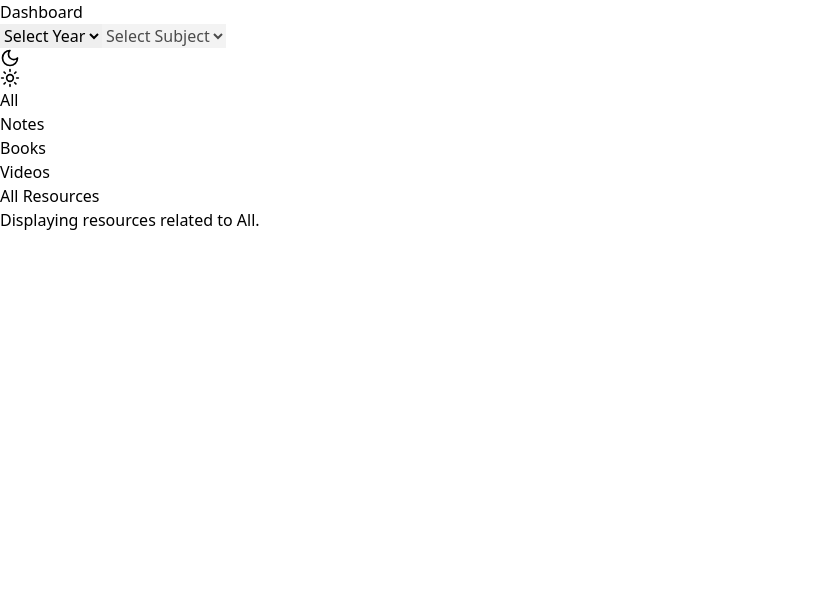
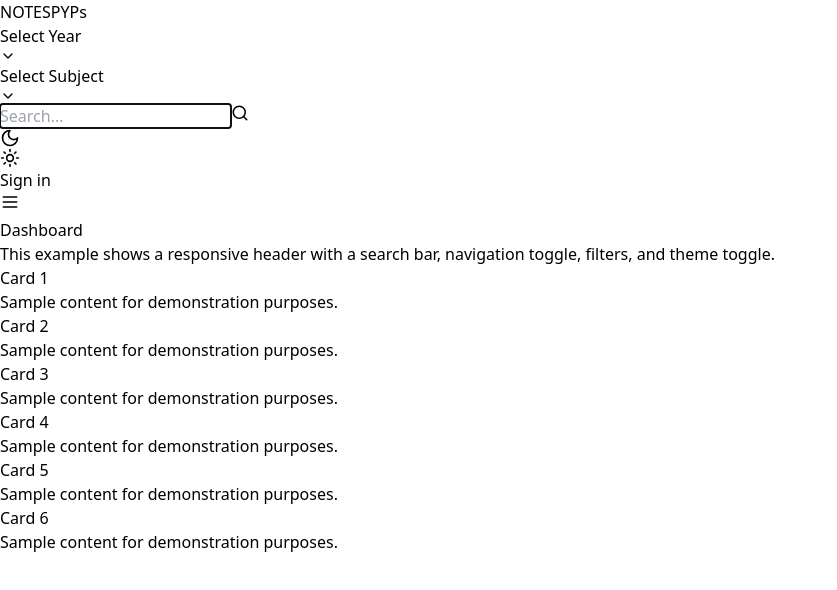
Before and after one commit to Jatin917/onlinenotes, a Next.js app in the folder apps/frontend/: page / in a window 1280 px wide. Shown: the top 590 px of the page, without its empty margins (0-837 px from the left). Built offline with nearby package versions, Linux system fonts and the light colour scheme.

Commit message:
header done

```diff
--- /dev/null
+++ b/apps/frontend/app/UI/filterDropDown.tsx
@@ -0,0 +1,49 @@
+"use client";
+import { useState } from 'react';
+import { ChevronDown } from 'lucide-react';
+
+export const FilterDropdown = ({
+  options = [],
+  disabled = false,
+  value = null,
+  onChange,
+  placeholder = "Select..."
+}) => {
+  const [isOpen, setIsOpen] = useState(false);
+
+  const handleSelect = (option) => {
+    if (onChange) {
+      onChange(option);
+    }
+    setIsOpen(false);
+  };
+
+  return (
+    <div className="relative">
+      <button
+        disabled={disabled}
+        onClick={() => setIsOpen(!isOpen)}
+        className={`flex items-center justify-between min-w-40 px-4 py-2 bg-gray-800 rounded-lg text-sm ${
+          disabled ? 'opacity-50 cursor-not-allowed' : 'cursor-pointer hover:bg-gray-700'
+        }`}
+      >
+        <span className="mr-2">{value || placeholder}</span>
+        <ChevronDown size={16} />
+      </button>
+
+      {isOpen && !disabled && (
+        <div className="absolute z-10 mt-1 w-full bg-gray-800 rounded-lg shadow-lg py-1 max-h-60 overflow-auto">
+          {options.map((option) => (
+            <div
+              key={option}
+              className="px-4 py-2 hover:bg-gray-700 cursor-pointer text-sm"
+              onClick={() => handleSelect(option)}
+            >
+              {option}
+            </div>
+          ))}
+        </div>
+      )}
+    </div>
+  );
+};
--- /dev/null
+++ b/apps/frontend/app/UI/mobileMenu.tsx
@@ -0,0 +1,70 @@
+"use client";
+import { useState } from 'react';
+import { Menu, X } from 'lucide-react';
+import { NavigationToggle } from './navigationToggle';
+import { FilterDropdown } from './filterDropDown';
+import ThemeToggle from './toggleDark';
+
+const MobileMenu = ({
+  years,
+  subjects,
+  selectedYear,
+  selectedSubject,
+  theme,
+  onYearChange,
+  onSubjectChange,
+  onThemeChange
+}) => {
+  const [isOpen, setIsOpen] = useState(false);
+
+  const toggleMenu = () => {
+    setIsOpen(!isOpen);
+  };
+
+  return (
+    <div >
+      <button
+        onClick={toggleMenu}
+        className="p-2 rounded-full bg-gray-800 hover:bg-gray-700 transition-colors text-gray-300 hover:text-white"
+      >
+        {isOpen ? <X size={20} /> : <Menu size={20} />}
+      </button>
+
+      {isOpen && (
+        <div className="absolute top-16 left-0 right-0 bg-gray-900 shadow-lg z-50 py-4 px-6 flex flex-col space-y-4">
+          <NavigationToggle
+            options={['NOTES', "PYPs"]}
+            activeIndex={0}
+            onChange={() => {}}
+          />
+
+          <div className="flex flex-col space-y-3">
+            <FilterDropdown
+              placeholder="Select Year"
+              options={years}
+              value={selectedYear}
+              onChange={onYearChange}
+            />
+            <FilterDropdown
+              placeholder="Select Subject"
+              options={subjects}
+              value={selectedSubject}
+              onChange={onSubjectChange}
+              disabled={!selectedYear}
+            />
+          </div>
+
+          <div className="flex items-center justify-between pt-2 border-t border-gray-700">
+            <span className="text-sm text-gray-400">Theme</span>
+            <ThemeToggle
+              initialTheme={theme}
+              onChange={onThemeChange}
+            />
+          </div>
+        </div>
+      )}
+    </div>
+  );
+};
+
+export default MobileMenu;
--- /dev/null
+++ b/apps/frontend/app/UI/navigationToggle.tsx
@@ -0,0 +1,29 @@
+"use client";
+import { useState } from 'react';
+
+export const  NavigationToggle = ({ options = ['Solutions', 'PYPs'], activeIndex = 0, onChange }) => {
+  const [active, setActive] = useState(activeIndex);
+
+  const handleOptionClick = (index) => {
+    setActive(index);
+    if (onChange) {
+      onChange(options[index], index);
+    }
+  };
+
+  return (
+    <div className="bg-gray-800 rounded-full px-1 py-1 flex items-center w-full md:w[30%]">
+      {options.map((option, index) => (
+        <button
+          key={option}
+          className={`px-4 py-2 rounded-full text-sm font-medium transition-colors duration-200 ${
+            active === index ? 'bg-gray-900 text-white' : 'text-gray-400 hover:text-gray-300'
+          }`}
+          onClick={() => handleOptionClick(index)}
+        >
+          {option}
+        </button>
+      ))}
+    </div>
+  );
+};
--- /dev/null
+++ b/apps/frontend/app/UI/searchBar.tsx
@@ -0,0 +1,38 @@
+"use client";
+import { useState } from 'react';
+import { Search, X } from 'lucide-react';
+
+const SearchBar = () => {
+  const [searchQuery, setSearchQuery] = useState('');
+
+
+  const handleSearch = (e) => {
+    e.preventDefault();
+    console.log('Searching for:', searchQuery);
+    // Implement your search functionality here
+  };
+
+  return (
+    <div className="relative flex items-center w-full">
+      <form onSubmit={handleSearch} className="w-full flex">
+        <input
+          type="text"
+          placeholder="Search..."
+          value={searchQuery}
+          onChange={(e) => setSearchQuery(e.target.value)}
+          className="w-full bg-gray-700 text-white text-sm py-2 px-4 rounded-l-full focus:outline-none border border-gray-600"
+          autoFocus
+        />
+        <button
+          type="submit"
+          className="bg-gray-700 p-2 flex items-center justify-center border border-gray-600 border-l-0 rounded-r-full text-gray-300 hover:text-white"
+        >
+          <Search size={18} />
+        </button>
+      </form>
+    </div>
+  );
+
+};
+
+export default SearchBar;
--- a/apps/frontend/app/component/Dashboard/dashboard.tsx
+++ b/apps/frontend/app/component/Dashboard/dashboard.tsx
@@ -9,14 +9,17 @@ const Dashboard = () => {
   const [activeCategory, setActiveCategory] = useState("All");
 
   return (
-    <div className="min-h-screen flex flex-col items-center bg-gray-100 dark:bg-gray-900 text-gray-900 dark:text-white">
-      <Header />
-      <div className="mt-6 w-full max-w-2xl">
-        <VerticalToggle options={categories} onChange={setActiveCategory} />
-        <div className="mt-4 p-4 bg-white dark:bg-gray-800 rounded-lg shadow">
-          <h2 className="text-xl font-semibold">{activeCategory} Resources</h2>
-          <p className="text-gray-600 dark:text-gray-400">Displaying resources related to {activeCategory}.</p>
-        </div>
+    <div className="py-8">
+      <h1 className="text-2xl font-bold mb-4">Dashboard</h1>
+      <p className="mb-6">This example shows a responsive header with a search bar, navigation toggle, filters, and theme toggle.</p>
+
+      <div className="grid grid-cols-1 md:grid-cols-2 lg:grid-cols-3 gap-6">
+        {[1, 2, 3, 4, 5, 6].map((item) => (
+          <div key={item} className="bg-gray-800 rounded-lg p-6">
+            <h2 className="text-lg font-medium mb-2">Card {item}</h2>
+            <p className="text-gray-400">Sample content for demonstration purposes.</p>
+          </div>
+        ))}
       </div>
     </div>
   );
--- a/apps/frontend/app/component/Header/header.tsx
+++ b/apps/frontend/app/component/Header/header.tsx
@@ -1,78 +1,147 @@
-import { useState, useEffect } from "react";
-import ThemeToggle from "../../UI/toggleDark";
+"use client";
+// "use client";
+const Logo = () => {
+    return (
+      <div className="flex items-center">
+        <div className="w-8 h-8 flex flex-col">
+          <div className="w-4 h-4 bg-blue-600 rounded-sm"></div>
+          <div className="w-4 h-4 bg-indigo-700 rounded-sm ml-4 -mt-1"></div>
+        </div>
+      </div>
+    );
+  };
 
-const Header = ({ setSelectedYear, setSelectedSubject }) => {
-  const [darkMode, setDarkMode] = useState(false);
-  const [year, setYear] = useState("");
-  const [subject, setSubject] = useState("");
-  const [subjects, setSubjects] = useState([]);
 
+//   // components/Header/SignInButton.jsx
+  const SignInButton = () => {
+    return (
+      <button className="w-[80px] py-2 px-4 rounded-full bg-gray-800 hover:bg-gray-700 transition-colors text-sm font-medium">
+        Sign in
+      </button>
+    );
+  };
+
+
+
+import { useState, useEffect } from 'react';
+import { NavigationToggle } from '../../UI/navigationToggle';
+import { FilterDropdown } from '../../UI/filterDropDown';
+import SearchBar from '../../UI/searchBar';
+import ThemeToggle from '../../UI/toggleDark';
+import MobileMenu from '../../UI/mobileMenu';
+
+const Header = () => {
+  const [activeNav, setActiveNav] = useState('Compositions');
+  const [selectedYear, setSelectedYear] = useState(null);
+  const [selectedSubject, setSelectedSubject] = useState(null);
+  const [theme, setTheme] = useState('dark');
+  const [isMobile, setIsMobile] = useState(false);
+
+  const years = ['2022', '2023', '2024', '2025'];
+  const subjects = ['Mathematics', 'Physics', 'Chemistry', 'Biology', 'Computer Science'];
+
+  // Check window size for responsive design
   useEffect(() => {
-    const savedTheme = localStorage.getItem("darkMode");
-    if (savedTheme === "true") {
-      setDarkMode(true);
-      document.documentElement.classList.add("dark");
-    }
+    const handleResize = () => {
+      setIsMobile(window.innerWidth < 768);
+    };
+
+    // Set initial state
+    handleResize();
+
+    // Add event listener
+    window.addEventListener('resize', handleResize);
+
+    // Clean up
+    return () => {
+      window.removeEventListener('resize', handleResize);
+    };
   }, []);
 
-  const toggleDarkMode = () => {
-    const newMode = !darkMode;
-    setDarkMode(newMode);
-    localStorage.setItem("darkMode", newMode);
-    document.documentElement.classList.toggle("dark", newMode);
+  const handleNavChange = (option) => {
+    setActiveNav(option);
   };
 
-  const handleYearChange = (e) => {
-    const selectedYear = e.target.value;
-    setYear(selectedYear);
-    setSelectedYear(selectedYear);
-    // Example subjects for selected years
-    const subjectsMap = {
-      "1st Year": ["Maths", "Physics"],
-      "2nd Year": ["Computer Science", "Electronics"],
-      "3rd Year": ["AI", "Web Development"],
-    };
-    setSubjects(subjectsMap[selectedYear] || []);
-    setSubject(""); // Reset subject
+  const handleYearChange = (year) => {
+    setSelectedYear(year);
+    setSelectedSubject(null); // Reset subject when year changes
   };
 
-  const handleSubjectChange = (e) => {
-    setSubject(e.target.value);
-    setSelectedSubject(e.target.value);
+  const handleSubjectChange = (subject) => {
+    setSelectedSubject(subject);
   };
 
+  const handleThemeChange = (newTheme) => {
+    setTheme(newTheme);
+    // Apply theme changes to your app here
+  };
   return (
-    <header className="w-screen p-4 bg-gray-100 dark:bg-gray-800 text-gray-900 dark:text-white flex justify-between items-center">
-      <h1 className="text-xl font-bold">Dashboard</h1>
-      <div className="flex gap-4">
-        <select
-          value={year}
-          onChange={handleYearChange}
-          className="px-2 py-1 border dark:bg-gray-700 dark:text-white"
-        >
-          <option value="">Select Year</option>
-          <option value="1st Year">1st Year</option>
-          <option value="2nd Year">2nd Year</option>
-          <option value="3rd Year">3rd Year</option>
-        </select>
-        <select
-          value={subject}
-          onChange={handleSubjectChange}
-          disabled={!year}
-          className="px-2 py-1 border dark:bg-gray-700 dark:text-white"
-        >
-          <option value="">Select Subject</option>
-          {subjects.map((subj) => (
-            <option key={subj} value={subj}>{subj}</option>
-          ))}
-        </select>
-        <ThemeToggle
-        initialTheme={darkMode?"dark":"light"}
-        onChange={toggleDarkMode}
-      />
+    <header className={`w-full py-4 px-4 md:px-6 ${theme === 'dark' ? 'bg-gray-900 text-white' : 'bg-white text-gray-900'}`}>
+      <div className="flex items-center justify-between">
+
+        {/* Left side */}
+        <div className="flex items-center space-x-4 lg:space-x-6">
+          <Logo />
+          <div className="hidden lg:block">
+            <NavigationToggle
+              options={["NOTES", "PYPs"]}
+              activeIndex={0}
+              onChange={handleNavChange}
+            />
+          </div>
+        </div>
+
+        {/* Middle - Filters (Desktop only) */}
+        <div className="hidden lg:flex items-center space-x-4">
+          <FilterDropdown
+            placeholder="Select Year"
+            options={years}
+            value={selectedYear}
+            onChange={handleYearChange}
+          />
+          <FilterDropdown
+            placeholder="Select Subject"
+            options={subjects}
+            value={selectedSubject}
+            onChange={handleSubjectChange}
+            disabled={!selectedYear}
+          />
+        </div>
+
+        {/* Right side */}
+        <div className="flex items-center space-x-3">
+
+          {/* Search Bar (Always visible, but smaller on mobile) */}
+          <div className="w-36 md:w-full">
+            <SearchBar />
+          </div>
+
+          {/* Desktop Elements (Hidden on mobile) */}
+          <div className="hidden lg:block">
+            <ThemeToggle initialTheme={theme} onChange={handleThemeChange} />
+          </div>
+          <div >
+            <SignInButton />
+          </div>
+
+          {/* Mobile Menu (Appears below 1024px) */}
+          <div className="lg:hidden">
+            <MobileMenu
+              years={years}
+              subjects={subjects}
+              selectedYear={selectedYear}
+              selectedSubject={selectedSubject}
+              theme={theme}
+              onYearChange={handleYearChange}
+              onSubjectChange={handleSubjectChange}
+              onThemeChange={handleThemeChange}
+            />
+          </div>
+        </div>
       </div>
     </header>
   );
+
 };
 
 export default Header;
--- a/apps/frontend/app/layout.tsx
+++ b/apps/frontend/app/layout.tsx
@@ -1,3 +1,4 @@
+import Header from "./component/Header/header";
 import "./globals.css";
 
 export default function RootLayout({
@@ -8,7 +9,11 @@ export default function RootLayout({
   return (
     <html lang="en">
       <body>
-        {children}
+      <Header />
+        <main className="container mx-auto p-4 md:p-6">
+          {children}
+        </main>
+
       </body>
     </html>
   );
--- a/apps/frontend/app/page.tsx
+++ b/apps/frontend/app/page.tsx
@@ -8,8 +8,18 @@ import Dashboard from "./component/Dashboard/dashboard";
 export default function Home() {
 
   return (
-    <div>
-      <Dashboard />
+    <div className="py-8">
+    <h1 className="text-2xl font-bold mb-4">Dashboard</h1>
+    <p className="mb-6">This example shows a responsive header with a search bar, navigation toggle, filters, and theme toggle.</p>
+
+    <div className="grid grid-cols-1 md:grid-cols-2 lg:grid-cols-3 gap-6">
+      {[1, 2, 3, 4, 5, 6].map((item) => (
+        <div key={item} className="bg-gray-800 rounded-lg p-6">
+          <h2 className="text-lg font-medium mb-2">Card {item}</h2>
+          <p className="text-gray-400">Sample content for demonstration purposes.</p>
+        </div>
+      ))}
     </div>
+  </div>
   );
 }
```
